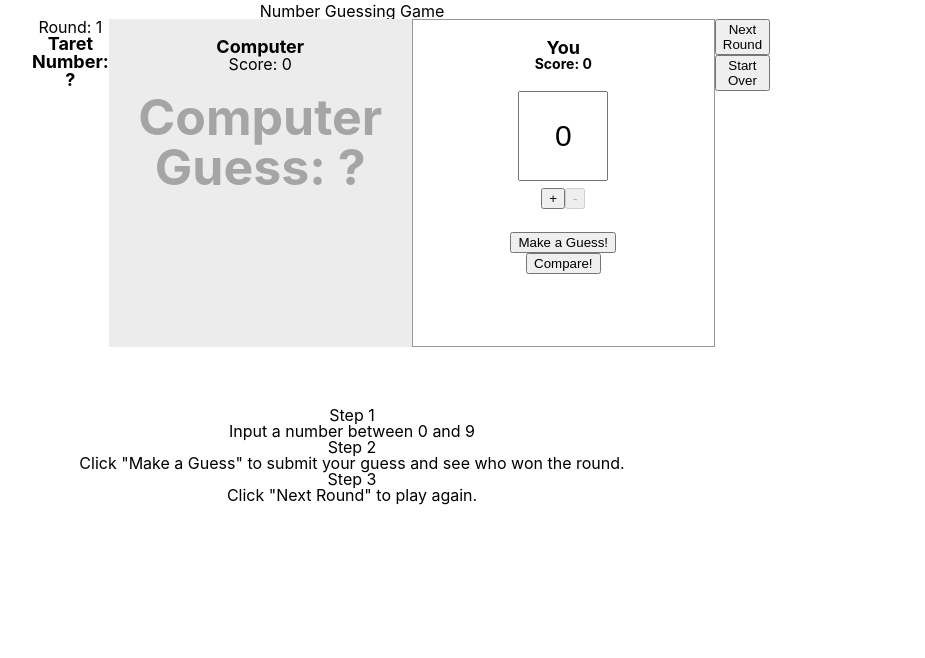
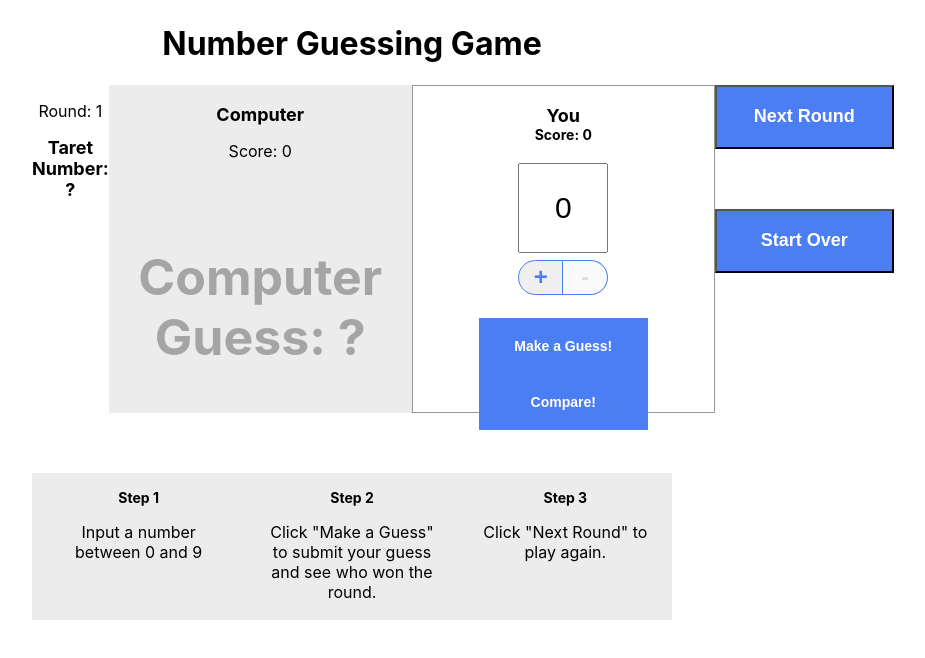
Before and after one commit to manovak24/Number_Guessing_Game, a React (Create React App) app: page / in a window 1280 px wide. Shown: the top 658 px of the page, without its empty margins (288-1213 px from the left). Built offline with nearby package versions, Linux system fonts and the light colour scheme.

Commit message:
added styles and removed reset.css

```diff
--- a/public/index.html
+++ b/public/index.html
@@ -4,7 +4,6 @@
     <meta charset="utf-8" />
     <link rel="icon" href="%PUBLIC_URL%/favicon.ico" />
     <meta name="viewport" content="width=device-width, initial-scale=1" />
-    <link rel="stylesheet" href="./reset.css" type="text/css">
     <meta name="theme-color" content="#000000" />
     <meta
       name="description"
--- a/public/reset.css
+++ /dev/null
@@ -1,43 +0,0 @@
-html, body, div, span, applet, object, iframe,
-h1, h2, h3, h4, h5, h6, p, blockquote, pre,
-a, abbr, acronym, address, big, cite, code,
-del, dfn, em, img, ins, kbd, q, s, samp,
-small, strike, strong, sub, sup, tt, var,
-b, u, i, center,
-dl, dt, dd, ol, ul, li,
-fieldset, form, label, legend,
-table, caption, tbody, tfoot, thead, tr, th, td,
-article, aside, canvas, details, embed,
-figure, figcaption, footer, header, hgroup,
-menu, nav, output, ruby, section, summary,
-time, mark, audio, video {
-  margin: 0;
-  padding: 0;
-  border: 0;
-  font-size: 100%;
-  font: inherit;
-  vertical-align: baseline;
-}
-/* HTML5 display-role reset for older browsers */
-article, aside, details, figcaption, figure,
-footer, header, hgroup, menu, nav, section {
-  display: block;
-}
-body {
-  line-height: 1;
-}
-ol, ul {
-  list-style: none;
-}
-blockquote, q {
-  quotes: none;
-}
-blockquote:before, blockquote:after,
-q:before, q:after {
-  content: '';
-  content: none;
-}
-table {
-  border-collapse: collapse;
-  border-spacing: 0;
-}
--- a/src/App.css
+++ b/src/App.css
@@ -14,7 +14,24 @@
     text-align: center;
 }
 
-.game-container header {
+.title {
     display: flex;
     justify-content: center
 }
+
+.instructions {
+    background-color: #ececec;
+    width: 100%;
+    display: flex;
+    justify-content: space-around;
+}
+
+.instruction {
+    width: 180px;
+    padding: 2px;
+    text-align: center;
+}
+
+.instructions h3 {
+    font-size: 14px;
+}
--- a/src/App.js
+++ b/src/App.js
@@ -10,7 +10,7 @@ class App extends React.Component {
 
         <div className="game-container">
           <header>
-            <h1>Number Guessing Game</h1>
+            <h1 className="title">Number Guessing Game</h1>
           </header>
 
           <Game />
--- a/src/Components/game.css
+++ b/src/Components/game.css
@@ -81,3 +81,70 @@
     font-size: 0;
     margin-bottom: 23px;
 }
+
+.number-control {
+    border: solid 1px #4c7ef3;
+    display: inline-block;
+    width: 45px;
+    height: 35px;
+    font-size: 24px;
+    font-weight: 700;
+    color: #4c7ef3;
+    cursor: pointer;
+ }
+
+.number-controls button[disabled] {
+    color: #dfdfdf;
+    cursor: default;
+}
+
+.left {
+    border-top-left-radius: 22.5px;
+    border-bottom-left-radius: 22.5px;
+}
+
+.right {
+    border-top-right-radius: 22.5px;
+    border-bottom-right-radius: 22.5px;
+    border-left-width: 0px;
+}
+
+.controls {
+    display: flex;
+    justify-content: space-around;
+}
+
+.button {
+    background-color: #4c7ef3;
+    color: #fff;
+    cursor: pointer;
+}
+
+#guess {
+    padding: 20px;
+    width: 169px;
+    height: 59px;
+    border: none;
+    font-weight: 700;
+    font-size: 14px;
+}
+
+input[type=number]::-webkit-inner-spin-button {
+    -webkit-appearance: none;
+}
+
+#next-round {
+    width: 179px;
+    height: 64px;
+    font-size: 18px;
+    font-weight: bold;
+    margin-left: auto;
+    margin-right: auto;
+    margin-bottom: 60px;
+}
+
+.button[disabled] {
+    background-color: #d2d2d2;
+    color: #a0a0a0;
+    cursor: default;
+}
```
